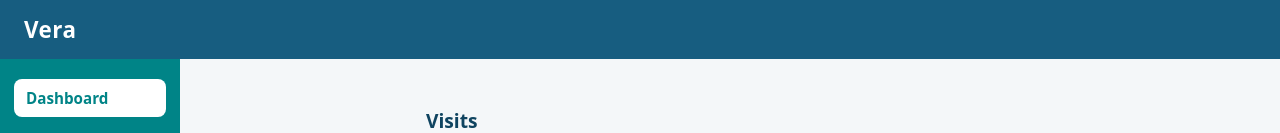
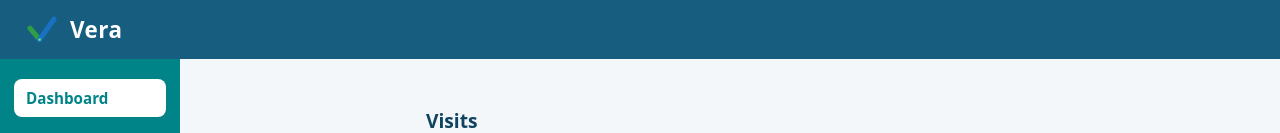
Before and after one commit to Marcandy/vera, a React (Vite) app: page /dashboard in a window 1280 px wide. Shown: the top 133 px of the page. Built offline with nearby package versions, Linux system fonts and the light colour scheme.

Commit message:
caregiverVisit page route in App.jsx and simple logo added

```diff
--- a/src/App.jsx
+++ b/src/App.jsx
@@ -6,6 +6,7 @@ import Layout from './components/Layout';
 import Billing from './pages/Billing';
 import Caregivers from './pages/Caregivers';
 import NotFound from './pages/NotFound';
+import CaregiverVisit from './pages/CaregiverVisit';
 
 
 function App() {
@@ -18,6 +19,7 @@ function App() {
               <Route path="/visits/:visitId" element={<VisitDetail />} />
               <Route path="/billing" element={<Billing />} />
               <Route path="/caregivers" element={<Caregivers />} />
+              <Route path="/caregiver/visits/:visitId" element={<CaregiverVisit />} />
               <Route path="*" element={<NotFound />} />
           </Route>
       </Routes>
--- a/src/components/Layout.jsx
+++ b/src/components/Layout.jsx
@@ -7,7 +7,15 @@ const navLinkClass = ({ isActive }) =>
 const Layout = () => {
     return (
         <div className={styles.shell}>
-            <h1 className={styles.brand}>Vera</h1>
+            <h1 className={styles.brand}>
+                <svg className={styles.logo} viewBox="0 0 120 100" aria-hidden="true">
+                    <path d="M 20 44 L 52 82" stroke="#2f9e44" strokeWidth="17" strokeLinecap="round" fill="none" />
+                    <path d="M 52 82 L 100 14" stroke="#1971c2" strokeWidth="17" strokeLinecap="round" fill="none" />
+                    <circle cx="52" cy="82" r="8" fill="#1971c2" />
+                    <circle cx="52" cy="82" r="4.5" fill="#69db7c" />
+                </svg>
+                Vera
+            </h1>
 
             <aside className={styles.sidebar}>
                 <nav>
--- a/src/components/Layout.module.css
+++ b/src/components/Layout.module.css
@@ -19,6 +19,15 @@
     padding: 14px 24px;
     font-size: 1.4rem;
     letter-spacing: 0.5px;
+    display: flex;
+    align-items: center;
+    gap: 10px;
+}
+
+.logo {
+    height: 30px;
+    width: auto;
+    display: block;
 }
 
 .sidebar nav {
```
